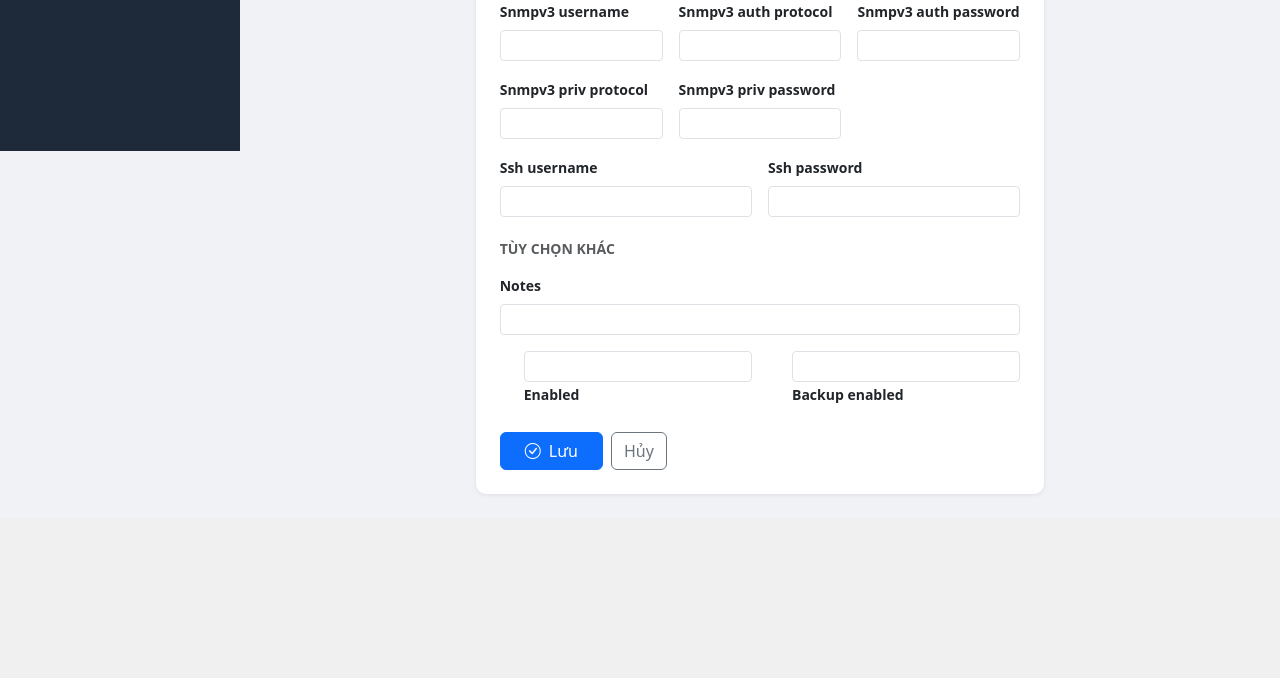
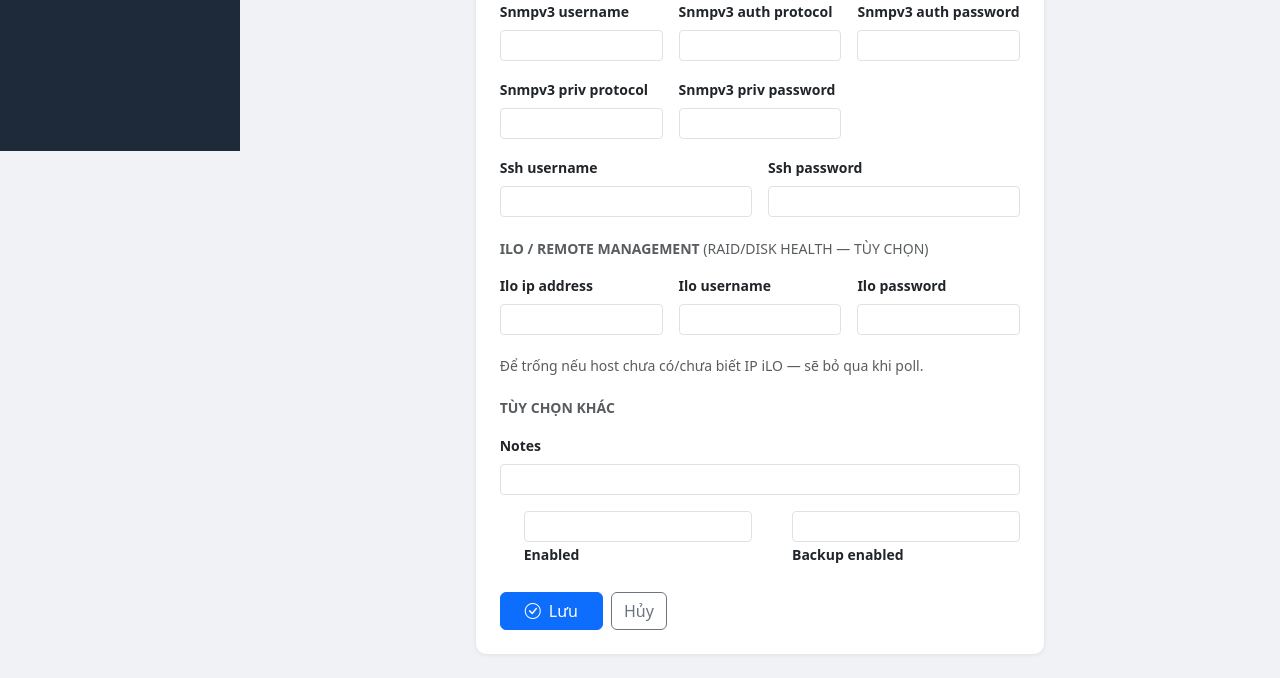
Before and after one commit to luckyhoang1988/monitor_system, a Django app: template templates/devices/add.html in a window 1280 px wide. Shown: the part 649-1327 px from the top of the page. Before the commit the page ends 1143 px from the top, so only its background shows below. Run offline with Django 5.2, Linux system fonts and the light colour scheme; the template is opened without the code that fills it: most values are stand-ins (such as "Sample title", 1, 10 or a date in 2020); form fields are guessed from the names that the template uses.

Commit message:
feat(devices): thêm field iLO (IP/username/password) cho HyperV host
Bước 1 của kế hoạch cảnh báo RAID/disk qua iLO Redfish (xem
scratchpad/plan_ilo.md, chưa commit — working notes). Cho phép nhập IP/
credential iLO qua UI thêm/sửa thiết bị, chỉ hiện khi device_type=HyperV
Host (JS toggle riêng theo device_type, độc lập toggle theo protocol cũ).

- Device: +ilo_ip_address/ilo_username/ilo_password (EncryptedCharField,
  cùng convention ssh_password/snmp_community).
- DeviceForm: +3 field, ilo_password dùng PasswordInput.
- templates/devices/add.html: section "iLO / Remote Management" (optional,
  để trống = bỏ qua khi poll).
- Migration 0021.

Chưa có collector/task/alert đọc field này (sẽ làm ở bước sau, sau khi
verify JSON Redfish thật qua script throwaway).

Co-Authored-By: Claude Sonnet 5 <noreply@anthropic.com>

```diff
--- a/apps/devices/forms.py
+++ b/apps/devices/forms.py
@@ -17,6 +17,7 @@ class DeviceForm(forms.ModelForm):
             "snmpv3_username", "snmpv3_auth_protocol", "snmpv3_auth_password",
             "snmpv3_priv_protocol", "snmpv3_priv_password",
             "ssh_username", "ssh_password",
+            "ilo_ip_address", "ilo_username", "ilo_password",
             "collect_interval", "uplink_ports", "location", "notes",
             "enabled", "backup_enabled"
         ]
@@ -26,6 +27,7 @@ class DeviceForm(forms.ModelForm):
             "snmp_community":  forms.PasswordInput(render_value=True),
             "snmpv3_auth_password": forms.PasswordInput(render_value=True),
             "snmpv3_priv_password": forms.PasswordInput(render_value=True),
+            "ilo_password":    forms.PasswordInput(render_value=True),
             "uplink_ports":    forms.TextInput(attrs={"placeholder": "GE0/0/1, GE0/0/2"}),
             "notes":           forms.Textarea(attrs={"rows": 3}),
         }
--- a/apps/devices/models.py
+++ b/apps/devices/models.py
@@ -51,6 +51,12 @@ class Device(models.Model):
     snmpv3_priv_password = EncryptedCharField(blank=True, verbose_name="SNMPv3 Privacy Password")
     ssh_username     = models.CharField(max_length=100, blank=True, verbose_name="SSH Username")
     ssh_password     = EncryptedCharField(blank=True, verbose_name="SSH Password")
+    # iLO Redfish (HPE iLO 4/5 SmartStorage) — nguồn RAID/disk health độc lập với WinRM,
+    # chỉ dùng cho device_type=hyperv. Để trống = chưa cấu hình/bỏ qua (poll_all_ilo tự skip).
+    # Không dùng tên chung "bmc_*" vì chỉ verify trên HPE iLO thật (xem CLAUDE.md "Phạm vi").
+    ilo_ip_address   = models.GenericIPAddressField(null=True, blank=True, verbose_name="IP iLO")
+    ilo_username     = models.CharField(max_length=100, blank=True, verbose_name="iLO Username")
+    ilo_password     = EncryptedCharField(blank=True, verbose_name="iLO Password")
     collect_interval = models.IntegerField(default=300, verbose_name="Chu kỳ quét (giây)")
     uplink_ports     = models.JSONField(default=list, verbose_name="Uplink/Trunk ports")
     location         = models.CharField(max_length=200, blank=True, verbose_name="Vị trí")
--- a/templates/devices/add.html
+++ b/templates/devices/add.html
@@ -114,6 +114,30 @@
             </div>
           </div>
 
+          <!-- iLO / Remote Management (chỉ HyperV) -->
+          <div id="section-ilo">
+            <h6 class="text-muted small text-uppercase fw-semibold mb-3">
+              iLO / Remote Management <span class="text-muted fw-normal">(RAID/disk health — tùy chọn)</span>
+            </h6>
+            <div class="row g-3 mb-4">
+              <div class="col-sm-4">
+                <label class="form-label small fw-semibold">{{ form.ilo_ip_address.label }}</label>
+                {{ form.ilo_ip_address }}
+              </div>
+              <div class="col-sm-4">
+                <label class="form-label small fw-semibold">{{ form.ilo_username.label }}</label>
+                {{ form.ilo_username }}
+              </div>
+              <div class="col-sm-4">
+                <label class="form-label small fw-semibold">{{ form.ilo_password.label }}</label>
+                {{ form.ilo_password }}
+              </div>
+              <div class="col-12">
+                <div class="form-text small text-muted">Để trống nếu host chưa có/chưa biết IP iLO — sẽ bỏ qua khi poll.</div>
+              </div>
+            </div>
+          </div>
+
           <!-- Misc -->
           <h6 class="text-muted small text-uppercase fw-semibold mb-3">Tùy chọn khác</h6>
           <div class="row g-3 mb-4">
@@ -196,5 +220,16 @@ if (snmpVersionSelect) {
   snmpVersionSelect.addEventListener("change", updateProtocolFields);
 }
 updateProtocolFields(); // chạy ngay khi tải trang (edit mode)
+
+// Show/hide iLO section based on device_type — độc lập với updateProtocolFields ở trên
+// (iLO không gắn với protocol: HyperV luôn dùng protocol=winrm, nhưng iLO là NIC/BMC riêng).
+function updateDeviceTypeFields() {
+  const deviceType = document.getElementById("id_device_type").value;
+  document.getElementById("section-ilo").style.display = (deviceType === "hyperv") ? "" : "none";
+}
+
+const deviceTypeSelect = document.getElementById("id_device_type");
+deviceTypeSelect.addEventListener("change", updateDeviceTypeFields);
+updateDeviceTypeFields(); // chạy ngay khi tải trang (edit mode)
 </script>
 {% endblock %}
```
Also changed, not shown: apps/devices/migrations/0021_device_ilo_ip_address_device_ilo_password_and_more.py (added).
